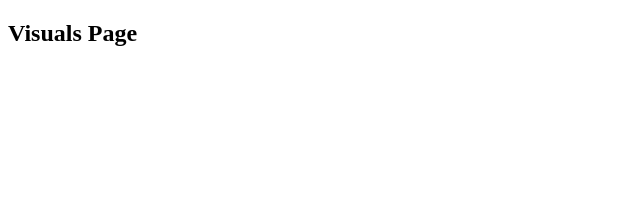
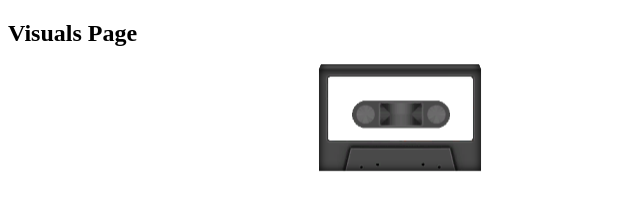
Before and after one commit to roboltz/Cassettify-Remake, an Electron app: page views/visuals.html in a window 800 px wide. Shown: the whole page, without its empty margins (0-640 px from the left). Drawn offline with Linux system fonts and the light colour scheme.

Commit message:
Added 3d Cassette, Title and Author of track now shows in home screen

```diff
--- /dev/null
+++ b/css/cassetteModel.css
@@ -0,0 +1,117 @@
+:root {
+  --cassette-preview-size: 100px;
+  /* Keep this the same, the aspect ratio of the cassette image is 1.6 */
+  --cassette-preview-face-aspect: 1.6;
+  /* lower = thicker shape */
+  --cassette-preview-thinness: 8;
+  --cassette-preview-z-center: calc(calc(calc(var(--cassette-preview-face-aspect) * var(--cassette-preview-size)) / var(--cassette-preview-thinness)) / 2);
+}
+
+.cassette-model-body, #test-cassette {
+  padding: 0;
+  margin: 0;
+  display: flex;
+  height: fit-content;
+  justify-content: center;
+  align-items: center;
+}
+
+.perspective {
+  position: relative;
+  perspective: 800px;
+  perspective-origin: 50% -200px;
+}
+
+#cassette-model {
+  width: var(--cassette-preview-size);
+  aspect-ratio: 1;
+  position: relative;
+  transform-style: preserve-3d;
+  /*animation: rotate 10s linear infinite;
+  transform: rotateY(25deg);
+  transition: transform 500ms cubic-bezier(0.075, 0.82, 0.165, 1);*/
+}
+
+/*.cassette-model:hover {
+  transform: rotateY(0deg);
+}*/
+
+.cassette-face {
+  position: absolute;
+  transform-style: preserve-3d;
+  background-color: #494949;
+  box-shadow: 0 0 0.5em black inset;
+}
+
+.cassette-face.front {
+    background:url("../images/cassetteFace.png");
+    background-color: white;
+    background-size: contain;
+    width: auto;
+    height: var(--cassette-preview-size);
+    right: calc(-100% * calc(calc(var(--cassette-preview-face-aspect) - 1) / 2));
+    aspect-ratio: var(--cassette-preview-face-aspect);
+}
+
+.cassette-face.bottom {
+  top: 100%;
+  transform-origin: top;
+  transform: rotateX(-90deg);
+  width: calc(var(--cassette-preview-face-aspect) * var(--cassette-preview-size));
+  right: calc(-100% * calc(calc(var(--cassette-preview-face-aspect) - 1) / 2));
+  aspect-ratio: var(--cassette-preview-thinness);
+  /*background-color: red;*/
+}
+
+.cassette-face.top {
+  bottom: 100%;
+  transform-origin: bottom;
+  transform: rotateX(90deg);
+  width: calc(var(--cassette-preview-face-aspect) * var(--cassette-preview-size));
+  right: calc(-100% * calc(calc(var(--cassette-preview-face-aspect) - 1) / 2));
+  aspect-ratio: var(--cassette-preview-thinness);
+  /*background-color: blue;*/
+}
+
+.cassette-face.back {
+  background:url("../images/cassetteFace.png");
+  background-color: white;
+  background-size: contain;
+  bottom: 100%;
+  transform-origin: bottom;
+  transform: translateY(var(--cassette-preview-size)) translateZ(calc(-1 * calc(var(--cassette-preview-size) * var(--cassette-preview-face-aspect))/ var(--cassette-preview-thinness)));
+  width: auto;
+  height: var(--cassette-preview-size);
+  right: calc(-100% * calc(calc(var(--cassette-preview-face-aspect) - 1) / 2));
+  aspect-ratio: var(--cassette-preview-face-aspect);
+  /*background-color: yellow;*/
+}
+
+.cassette-face.right {
+  transform-origin: left;
+  transform: rotateY(90deg);
+  width: auto;
+  height: var(--cassette-preview-size);
+  aspect-ratio: calc(var(--cassette-preview-face-aspect) / var(--cassette-preview-thinness));
+  left: calc(100% * calc(1 + calc(calc(var(--cassette-preview-face-aspect) - 1) / 2)));
+  /* background-color: indigo; */
+}
+
+.cassette-face.left {
+  transform-origin: right;
+  transform: rotateY(-90deg);
+  width: auto;
+  height: var(--cassette-preview-size);
+  aspect-ratio: calc(var(--cassette-preview-face-aspect) / var(--cassette-preview-thinness));
+  right: calc(100% * calc(1 + calc(calc(var(--cassette-preview-face-aspect) - 1) / 2)));
+  /* background-color: violet; */
+}
+
+@keyframes rotate {
+  from {
+    transform: rotate(0);
+  }
+  to {
+    transform: rotateY(360deg);
+  }
+}
--- a/js/preload/metaFinder.js
+++ b/js/preload/metaFinder.js
@@ -45,7 +45,6 @@ async function audioDuration(audioPath) {
   return await runCommand(cmd)
 };
 
-
 // Outputs the song cover named after its hash to the cover images folder
 async function retrieveAudioCover(audioPath) {
   const coverFolderPath = './cassetteAlbumCovers/';
@@ -64,7 +63,6 @@ async function retrieveAudioCover(audioPath) {
 
   return coverHash;
 };
-
 
 // Converts audio to another file type
 async function convertAudio(audioPath, outputPath) {
--- a/js/preload/preload.js
+++ b/js/preload/preload.js
@@ -2,7 +2,8 @@ const { contextBridge, ipcRenderer } = require('electron');
 const initializeAudio = require ('./metaFinder.js');
 
 contextBridge.exposeInMainWorld('metadata', {
-  initializeAudio: (audioPath) => initializeAudio(audioPath)
+  initializeAudio: (audioPath) => initializeAudio(audioPath),
+  getCassetteData: () => ipcRenderer.invoke('get-cassette-data')
 });
 
 contextBridge.exposeInMainWorld('filesystem', {
--- /dev/null
+++ b/js/render/cassetteMouseFollow.js
@@ -0,0 +1,54 @@
+
+const cassetteElement = document.getElementById("cassette-model");
+
+// How much your mouse influences the rotation of the model
+const maximumRotationDegrees = 10;
+
+let currentRotationX = 0;
+let currentRotationY = 0;
+
+let targetRotationX = 0;
+let targetRotationY = 0;
+
+let rotationVelocityX = 0;
+let rotationVelocityY = 0;
+
+const springStiffness = 0.1;
+const springDamping = 0.8;
+
+window.addEventListener("mousemove", (event) => {
+    const elementRect = cassetteElement.getBoundingClientRect();
+
+    const elementCenterX = elementRect.left + elementRect.width / 2;
+    const elementCenterY = elementRect.top + elementRect.height / 2;
+
+    const deltaX = event.clientX - elementCenterX;
+    const deltaY = event.clientY - elementCenterY;
+
+    targetRotationY = (deltaX / (window.innerWidth / 2)) * maximumRotationDegrees;
+    targetRotationX = -(deltaY / (window.innerHeight / 2)) * maximumRotationDegrees;
+});
+
+function animateRotation() {
+    const rotationForceX = targetRotationX - currentRotationX;
+    const rotationForceY = targetRotationY - currentRotationY;
+
+    rotationVelocityX += rotationForceX * springStiffness;
+    rotationVelocityY += rotationForceY * springStiffness;
+
+    rotationVelocityX *= springDamping;
+    rotationVelocityY *= springDamping;
+
+    currentRotationX += rotationVelocityX;
+    currentRotationY += rotationVelocityY;
+
+    cassetteElement.style.transform = `
+        rotateX(${currentRotationX}deg)
+        rotateY(${currentRotationY}deg)
+        translateZ(var(--cassette-preview-z-center))
+    `;
+
+    requestAnimationFrame(animateRotation);
+}
+
+animateRotation();
--- /dev/null
+++ b/views/cassetteModel.html
@@ -0,0 +1,21 @@
+<!DOCTYPE html>
+<html>
+    <head>
+        <title>3d Cassette</title>
+        <meta charset="utf-8">
+        <meta name="viewport" content="width=device-width, initial-scale=1">
+        <link rel="stylesheet" href="../css/cassetteModel.css">
+    </head>
+    <body class = "cassette-model-body">
+        <div class="perspective">
+            <div id="cassette-model">
+                <div class="cassette-face top"></div>
+                <div class="cassette-face bottom"></div>
+                <div class="cassette-face back"></div>
+                <div class="cassette-face front"></div>
+                <div class="cassette-face left"></div>
+                <div class="cassette-face right"></div>
+            </div>
+        </div>
+    </body>
+</html>
--- a/views/visuals.html
+++ b/views/visuals.html
@@ -2,5 +2,17 @@
 <html>
     <body>
         <h2>Visuals Page</h2>
+        <div id="test-cassette">
+
+        <script>
+            fetch('./cassetteModel.html')
+                .then(res => res.text())
+                .then(html => {
+                    document.getElementById('test-cassette').innerHTML = html;
+                    const script = document.createElement('script');
+                    script.src = '../js/render/cassetteMouseFollow.js';
+                    document.body.appendChild(script);
+                });
+        </script>
     </body>
 </html>
```
Also changed, not shown: js/render/home.js (+18 -1 lines), main.js (+14 -1 lines), views/home.html (+2 -0 lines), 2 other files.
